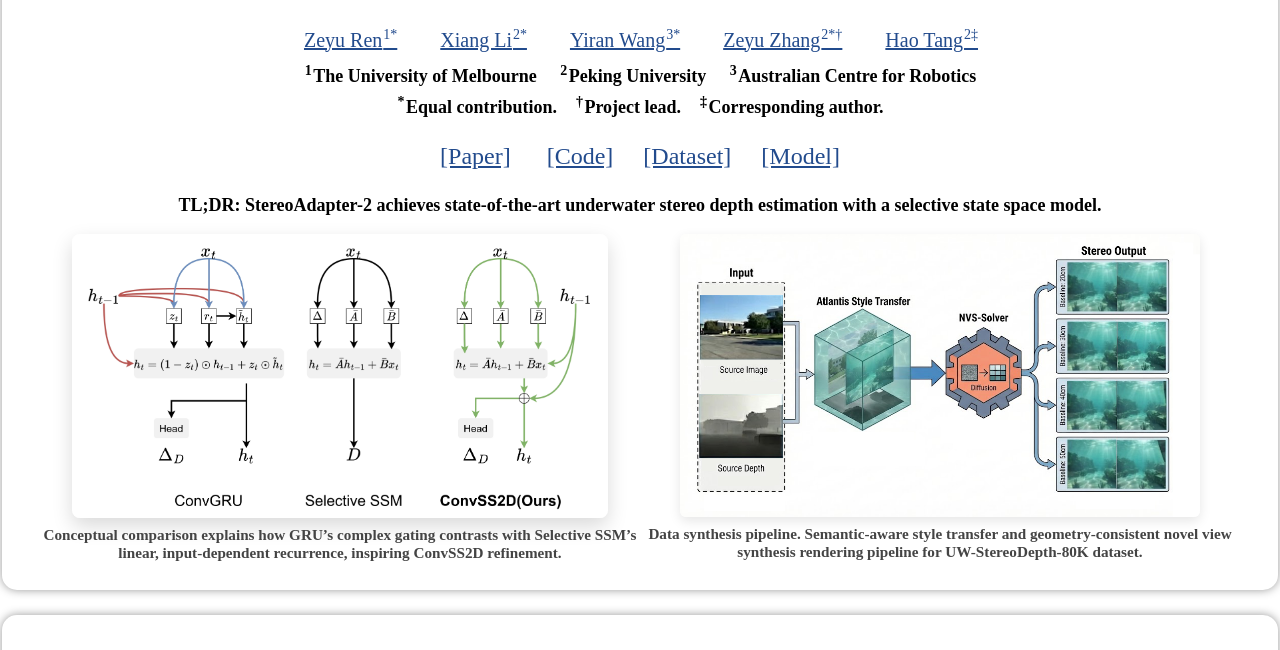
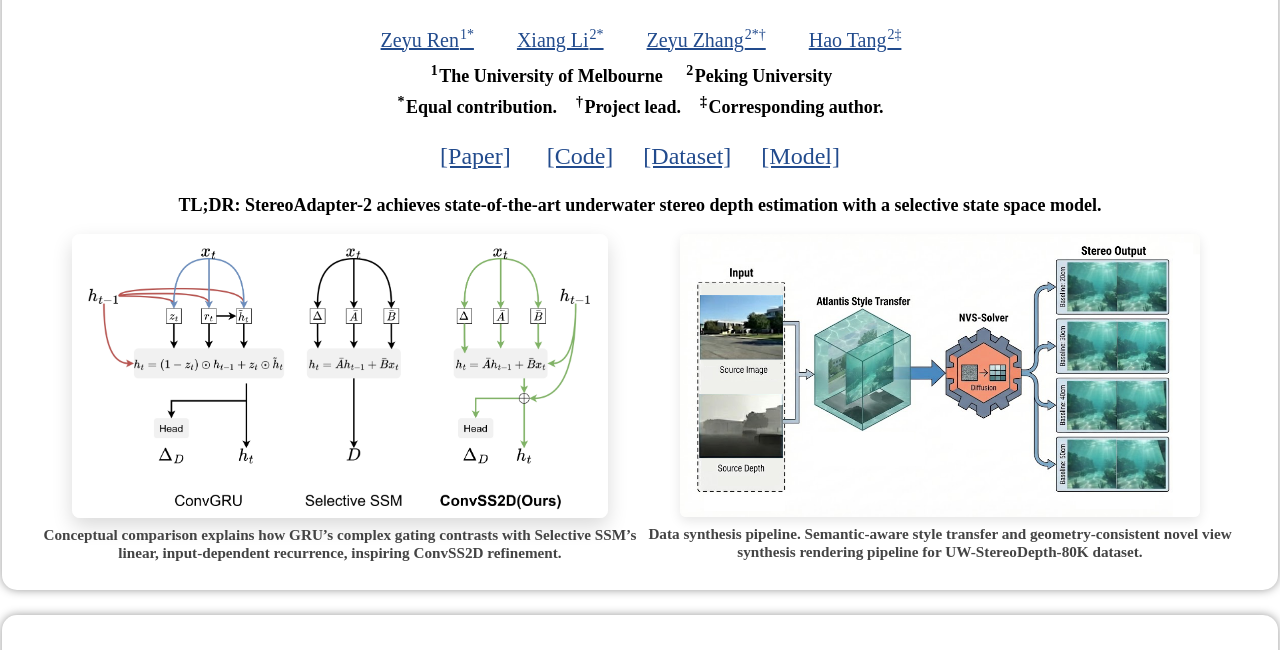
Before and after one commit to AIGeeksGroup/StereoAdapter-2, a plain HTML site: page index.html in a window 1280 px wide. Shown: the part 150-800 px from the top of the page. Drawn offline with nearby package versions, Linux system fonts and the light colour scheme; some packages are replaced by stand-ins of ours; a script that the page names is missing; a web font is replaced by a local one.

Commit message:
Fix HTML formatting and update content

```diff
--- a/index.html
+++ b/index.html
@@ -36,8 +36,8 @@
           <a href="#">Zeyu Ren<sup>1*</sup></a></span>
       <span>
         <a href="#">Xiang Li<sup>2*</sup></a></span>
-      <span>
-        <a href="#">Yiran Wang<sup>3*</sup></a></span>
+      <!--<span>
+        <a href="#">Yiran Wang<sup>3*</sup></a></span>-->
       <span>
           <a href="https://steve-zeyu-zhang.github.io/">Zeyu Zhang<sup>2*†</sup></a></span>
       <span>
@@ -45,7 +45,7 @@
       <br>
       <span class="institution"><sup>1 </sup> The University of Melbourne &nbsp;&nbsp;&nbsp;
               <sup>2 </sup>Peking University &nbsp;&nbsp;&nbsp;
-              <sup>3 </sup>Australian Centre for Robotics
+              <!--<sup>3 </sup>Australian Centre for Robotics-->
               <br>
               <sup>* </sup> Equal contribution.&nbsp;&nbsp;&nbsp;
               <sup>† </sup> Project lead.&nbsp;&nbsp;&nbsp;
```
